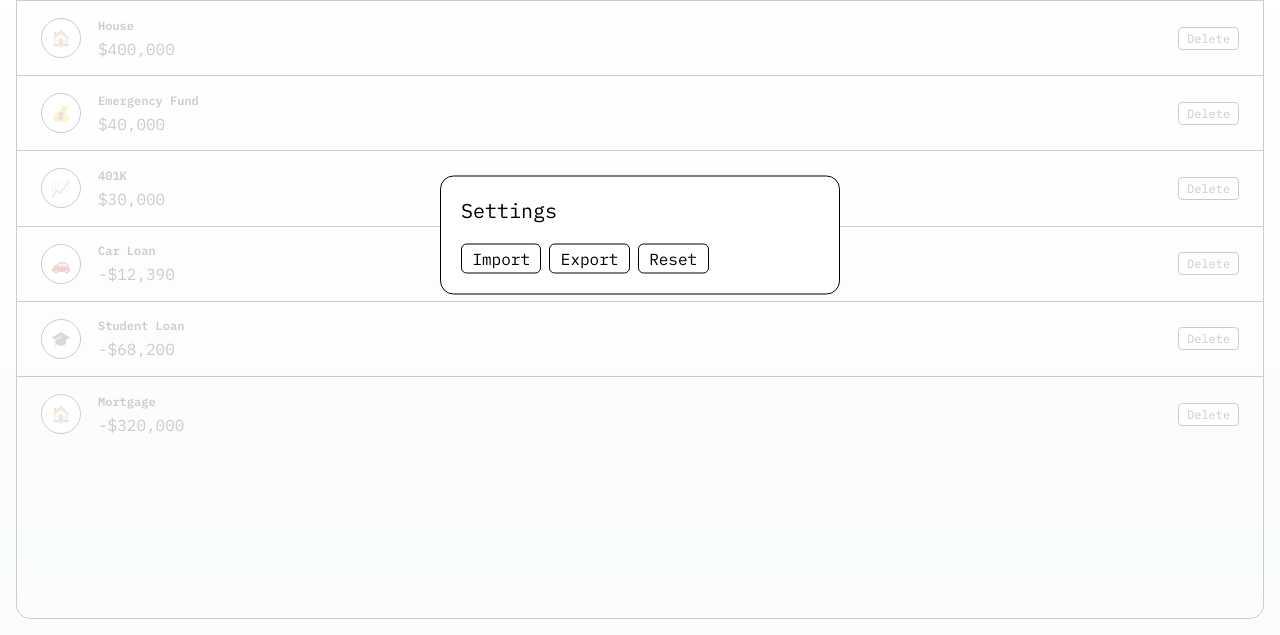
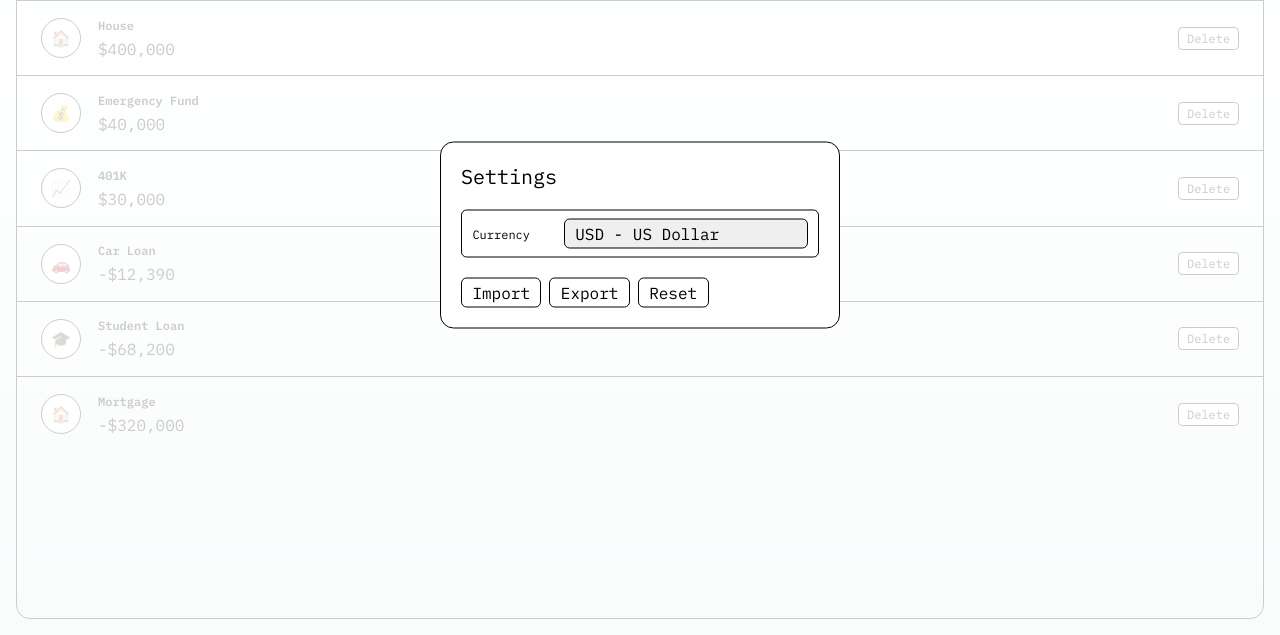
Before and after one commit to rnmp/ballpark, a website with bundled scripts: page index.html in a window 1280 px wide. Both pictures are taken after a click on the button "Settings". Shown: the part 165-800 px from the top of the page. Built offline with nearby package versions, Linux system fonts and the light colour scheme.

Commit message:
Add basic currency switcher

```diff
--- a/data.js
+++ b/data.js
@@ -15,6 +15,10 @@ Object.freeze(netWorthData)
 
 export function getSnapshot() {
   return JSON.parse(JSON.stringify(netWorthData))
+}
+
+export function getCurrency() {
+  return netWorthData.currency || 'USD'
 }
 
 let undos = []
--- a/index.html
+++ b/index.html
@@ -48,6 +48,25 @@
       <div id="settings" class="modal">
         <h1 class="font-xl mb-5">Settings</h1>
 
+        <div class="button mb-5">
+          <div class="input-pair py-1">
+            <label for="currency_selector" class="font-sm">Currency</label>
+            <select id="currency_selector" name="currency">
+              <option value="USD">USD - US Dollar</option>
+              <option value="EUR">EUR - Euro</option>
+              <option value="GBP">GBP - British Pound</option>
+              <option value="JPY">JPY - Japanese Yen</option>
+              <option value="CAD">CAD - Canadian Dollar</option>
+              <option value="AUD">AUD - Australian Dollar</option>
+              <option value="CHF">CHF - Swiss Franc</option>
+              <option value="CNY">CNY - Chinese Yuan</option>
+              <option value="INR">INR - Indian Rupee</option>
+              <option value="MXN">MXN - Mexican Peso</option>
+              <option value="PEN">PEN - Peruvian Sol</option>
+            </select>
+          </div>
+        </div>
+
         <div class="button-bar">
           <input type="file" id="import_data_file_picker" accept=".json" style="display: none;" />
           <button type="button" id="import_data">Import</button>
--- a/main.js
+++ b/main.js
@@ -63,6 +63,17 @@ $('#settings_button').addEventListener('click', () => {
   const settingsModal = $('#settings')
   settingsModal.classList.add('shown')
   activeModal = settingsModal
+
+  // Set currency selector to current value
+  const snapshot = getSnapshot()
+  $('#currency_selector').value = snapshot.currency || 'USD'
+})
+
+$('#currency_selector').addEventListener('change', (e) => {
+  const snapshot = getSnapshot()
+  snapshot.currency = e.target.value
+  commit(snapshot)
+  renderEverything()
 })
 
 $('#import_data').addEventListener('click', () => {
@@ -129,11 +140,10 @@ modalOverlay.addEventListener('click', () => {
   closeActiveModal()
 })
 function renderTotal() {
-  const total = getSnapshot().accounts.reduce((total, account) => {
-    return total + accountValue(account)
-  }, 0)
-  const totalDisplay = $('#total')
-  totalDisplay.textContent = money(total ?? 0, 'total')
+  const total = getSnapshot()
+    .accounts
+    .reduce((total, account) => total + accountValue(account), 0)
+  $('#total').textContent = money(total, 'total')
 }
 
 function renderToolbar() {
--- a/money.js
+++ b/money.js
@@ -1,24 +1,28 @@
-const accountFormatter = new Intl.NumberFormat("en-US", {
-  style: "currency",
-  currency: "USD",
-  maximumFractionDigits: 0,
-})
-
-const netWorthFormatter = new Intl.NumberFormat("en-US", {
-  style: "currency",
-  currency: "USD",
-  maximumSignificantDigits: 3,
-  notation: "compact",
-})
+import { getCurrency } from './data.js'
 
 export function sanitizeMoneyInput(str) {
   return parseInt(str.split('.')[0].replace(/\D/g, '')) || 0
 }
 
 export function money(int, mode) {
+  const currency = getCurrency()
+
+  const account = new Intl.NumberFormat("en-US", {
+    style: "currency",
+    currency,
+    maximumFractionDigits: 0,
+  });
+
+  const netWorth = new Intl.NumberFormat("en-US", {
+    style: "currency",
+    currency,
+    maximumSignificantDigits: 3,
+    notation: "compact",
+  })
+
   if (mode === 'total') {
-    return netWorthFormatter.format(int)
+    return netWorth.format(int)
   }
 
-  return accountFormatter.format(int)
+  return account.format(int)
 }
```
